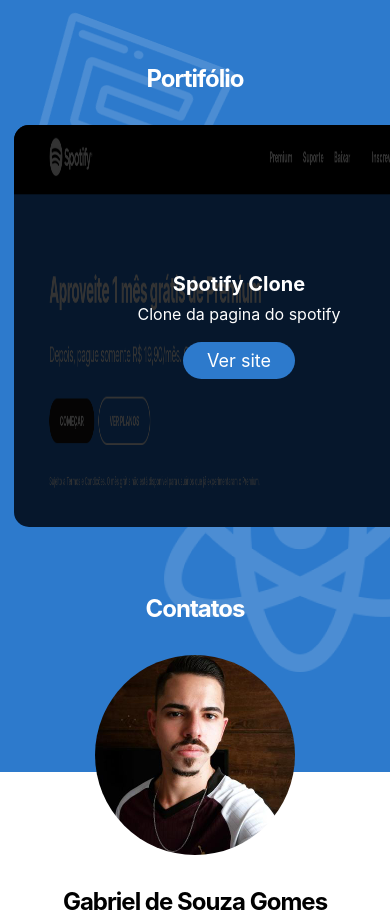
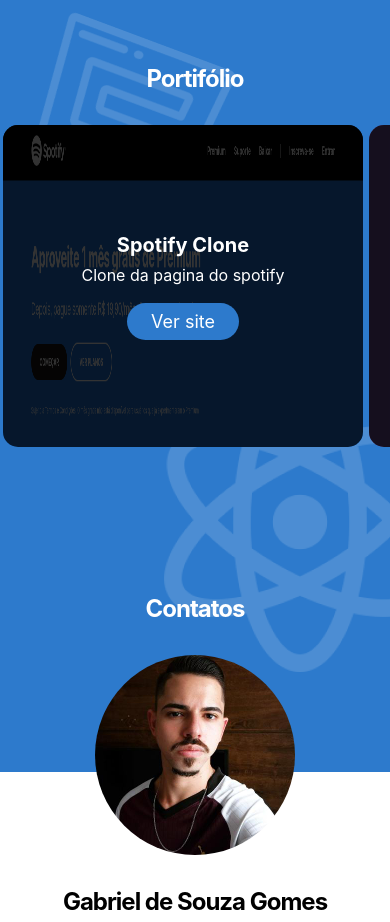
Before and after one commit to Gabriel-Souza2/meu-portifolio, a React (Vite) app: page / in a window 390 px wide. Shown: the part 5640-6562 px from the top of the page. Built offline with nearby package versions, Linux system fonts and the light colour scheme.

Commit message:
Corrigindo cards portifolio

```diff
--- a/src/components/Carousel/styles.scss
+++ b/src/components/Carousel/styles.scss
@@ -21,6 +21,7 @@
     position: absolute;
     border-radius: 1.5rem;
     color: $text-menu;
+    text-align: center;
     inset: 0;
     z-index: 99999;
     background-color: rgba($color: $text, $alpha: 0.8);
@@ -30,6 +31,8 @@
     justify-content: center;
     align-items: center;
     gap: 0.8rem;
+
+    padding: 1.6rem;
 
     h4 {
       font-size: 2rem;
@@ -45,3 +48,11 @@
   cursor: grab;
   overflow: hidden;
 }
+
+@media screen and (max-width: 425px) {
+  .item {
+    min-width: 36rem;
+    min-height: 30rem;
+    margin: 0 0.3rem;
+  }
+}
--- a/src/components/Form/styles.scss
+++ b/src/components/Form/styles.scss
@@ -88,7 +88,7 @@
   grid-column-end: 3;
 }
 
-@media (max-width: 1024px) {
+@media screen and (max-width: 1024px) {
   .contact__form form {
     display: flex;
     flex-direction: column;
```
